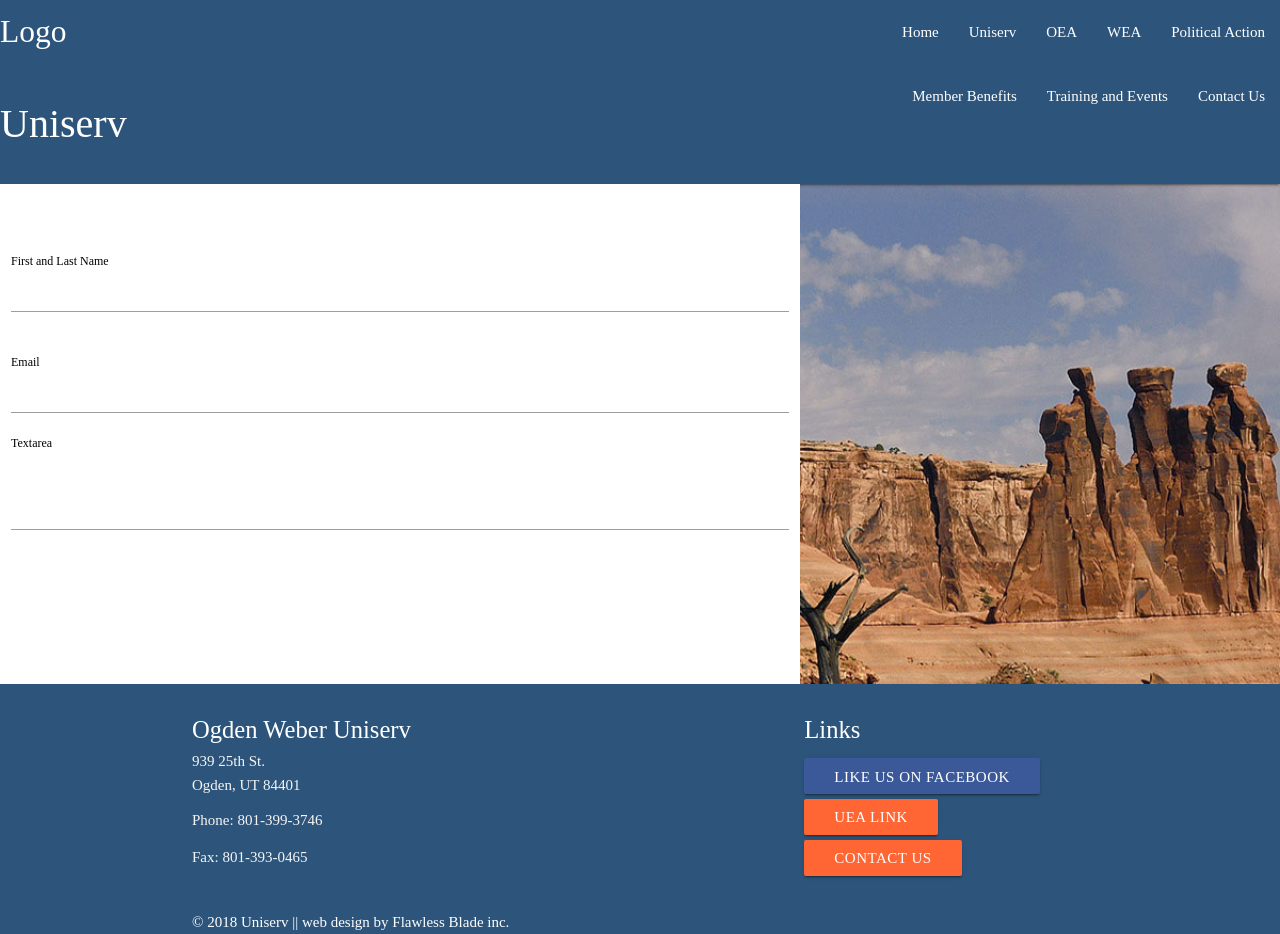
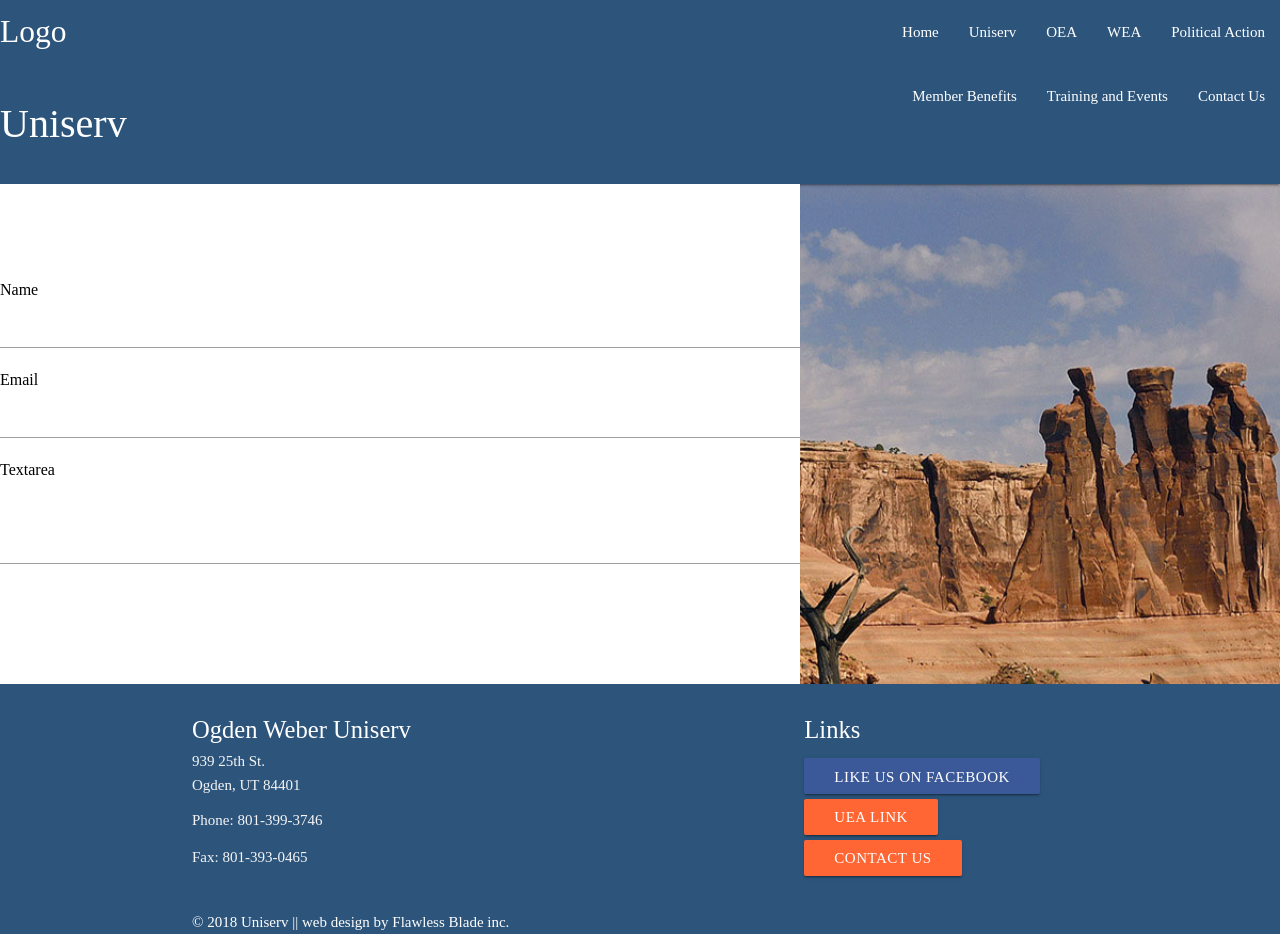
Before and after one commit to Sword220/uniserve, a React (Create React App) app in the folder uniserv-site/client/: page /contact in a window 1280 px wide. Built offline with nearby package versions, Linux system fonts and the light colour scheme.

Commit message:
stylesheets, contact form functionality

```diff
--- /dev/null
+++ b/package.json
@@ -0,0 +1,5 @@
+{
+  "dependencies": {
+    "react-materialize": "^2.4.5"
+  }
+}
--- a/uniserv-site/client/src/App.js
+++ b/uniserv-site/client/src/App.js
@@ -1,4 +1,4 @@
-import React from 'react'
+import React, { Component } from 'react'
 import { Switch, Route } from 'react-router-dom'
 import styled from 'styled-components'
 import NavBar from './components/NavBar'
--- a/uniserv-site/client/src/components/Contact.js
+++ b/uniserv-site/client/src/components/Contact.js
@@ -1,6 +1,6 @@
 import React, { Fragment } from 'react'
 import axios from 'axios'
-
+import '../styles/contact.css'
 class Contact extends React.Component {
   state = { name: '', email: '', message: '' }
 
@@ -13,72 +13,33 @@ class Contact extends React.Component {
     const { name, email, message } = this.state
 
     return(
-      <div
-        style={{
-          background: 'white',
-          height: '500px',
-          width: '800px',
-          display: 'flex',
-          alignItems: 'center',
-        }}>
-        <div class="row">
-          <form style={{ width: '800px', textColor: 'black' }}>
-            <div class="row">
-              <div class="input-field col s12">
+      <div id="form_container">
+        <form id="form_style">
+          <label id="label_style" for="name">Name</label>
           <input
-                  type="text"
-                  class="validate"
+            required
             name="name"
             value={name}
             onChange={this.handleChange}
           />
-                <label
-                  style={{ color: 'black'}}
-                  class="active"
-                  for="name"
-                >
-                  First and Last Name
-                </label>
-              </div>
-            </div>
-            <div class="row">
-              <div class="input-field col s12">
+          <label id="label_style" for="email">Email</label>
           <input
-                  type="email"
-                  class="validate"
+            required
             name="email"
             value={email}
             onChange={this.handleChange}
           />
-                <label
-                  style={{ color: 'black' }}
-                  class="active"
-                  for="email"
-                >
-                  Email
-                </label>
-              </div>
-              <div class="row">
-                <div class="input-field col s12">
+            <label id="label_style" for="textarea1">Textarea</label>
             <textarea
+              id="textarea1"
               class="materialize-textarea"
+              required
               name="message"
               value={message}
               onChange={this.handleChange}
             >
             </textarea>
-                  <label
-                    style={{ color: 'black' }}
-                    class="active"
-                    for="textarea1"
-                  >
-                    Textarea
-                  </label>
-                </div>
-              </div>
-            </div>
         </form>
-        </div>
       </div>
     )
   }
--- a/uniserv-site/client/src/index.js
+++ b/uniserv-site/client/src/index.js
@@ -1,6 +1,7 @@
 import React from 'react'
 import { BrowserRouter as Router } from 'react-router-dom'
 import ReactDOM from 'react-dom'
+import './styles/index.css'
 import App from './App'
 import 'materialize-css/dist/css/materialize.min.css'
 
--- /dev/null
+++ b/uniserv-site/client/src/styles/contact.css
@@ -0,0 +1,15 @@
+#form_container {
+  background: white;
+  height: 500px;
+  width: 800px;
+  display: flex;
+  align-items: center;
+}
+#form_style {
+  width: 800px;
+  color: black;
+}
+#label_style {
+  font-size: 16px;
+  color: black;
+}
```
Also changed, not shown: uniserv-site/client/src/styles/footer.css (added), uniserv-site/client/src/styles/index.css (renamed from uniserv-site/client/src/index.css), 2 other files (tests, documents, lock files or other folders). Lines whose indentation alone changed are shown as unchanged.
